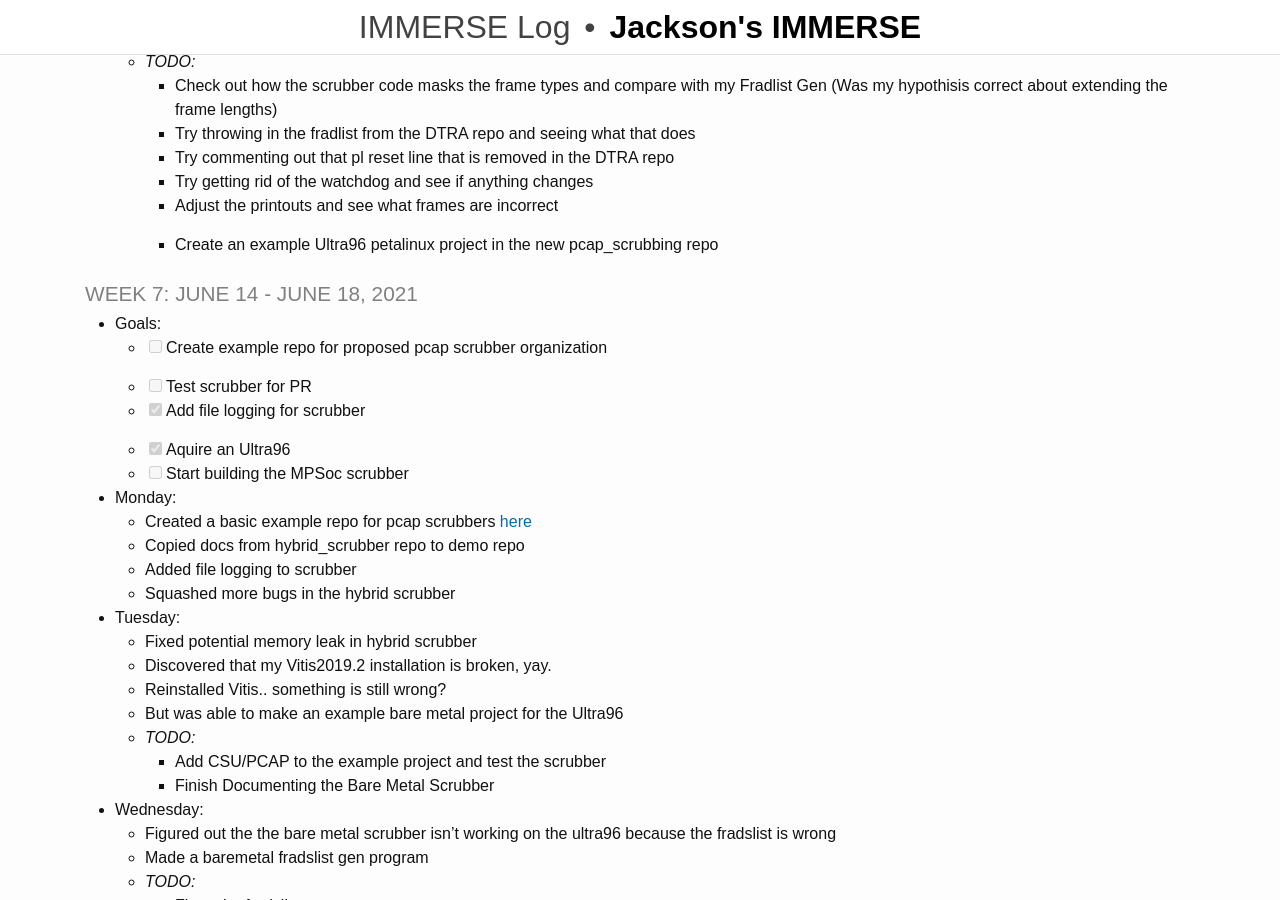
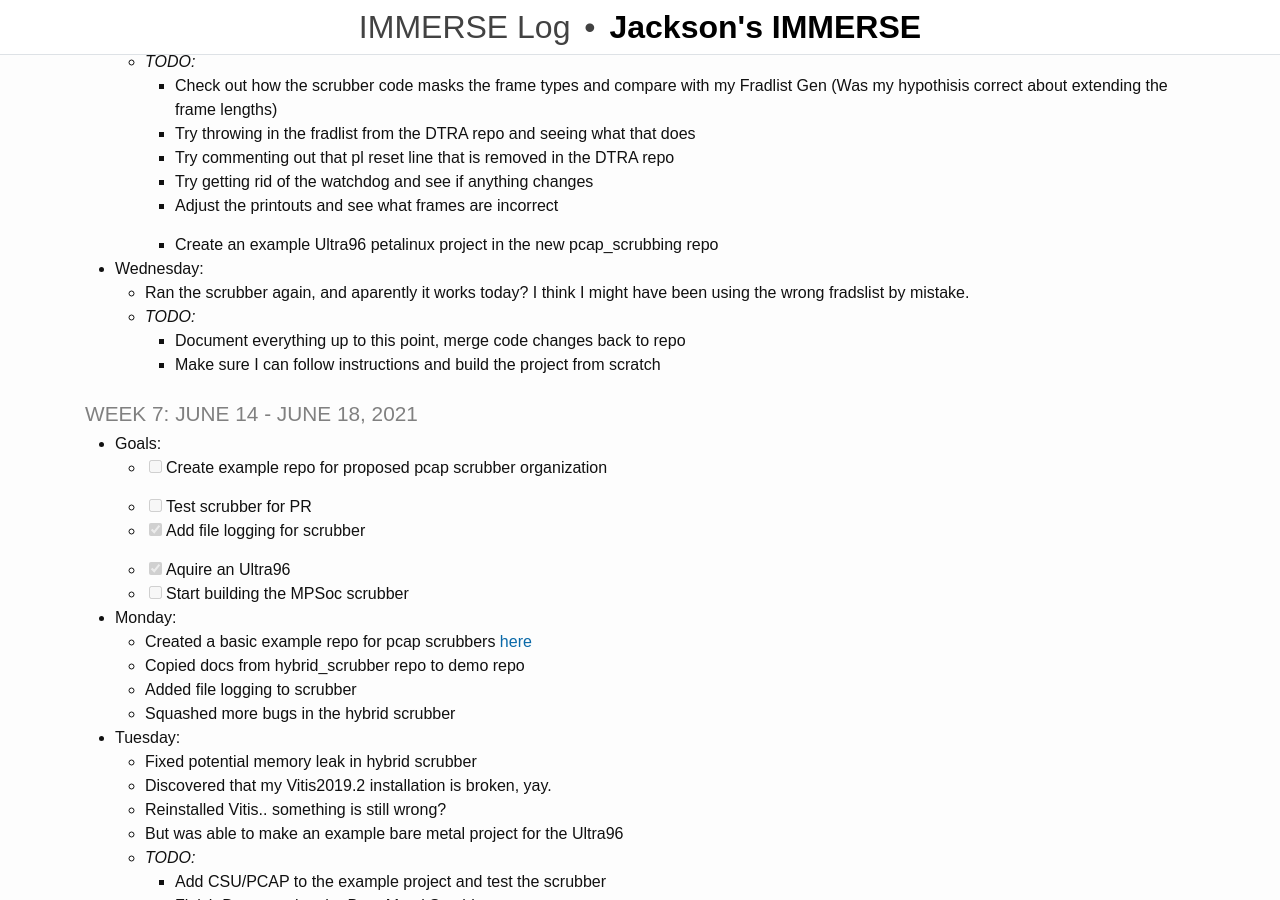
Before and after one commit to rjsmith1999/IMMERSE, a Jekyll site: the page built from _pages/log.md, in a window 1280 px wide and 900 px high, scrolled down 584 px. Built offline with Jekyll 4.4.1, drawn with Linux system fonts in a browser that asks for light colours.

Commit message:
Update Log

```diff
--- a/_pages/log.md
+++ b/_pages/log.md
@@ -37,6 +37,13 @@ title: IMMERSE Log
     - Adjust the printouts and see what frames are incorrect
 
     - Create an example Ultra96 petalinux project in the new pcap_scrubbing repo
+
+* **Wednesday**:
+  - Ran the scrubber again, and aparently it works today? I think I might have been using the wrong fradslist by mistake.
+  - _TODO:_
+    - Document everything up to this point, merge code changes back to repo
+    - Make sure I can follow instructions and build the project from scratch
+
 
 ### Week 7: June 14 - June 18, 2021
 * **Goals**:
```
